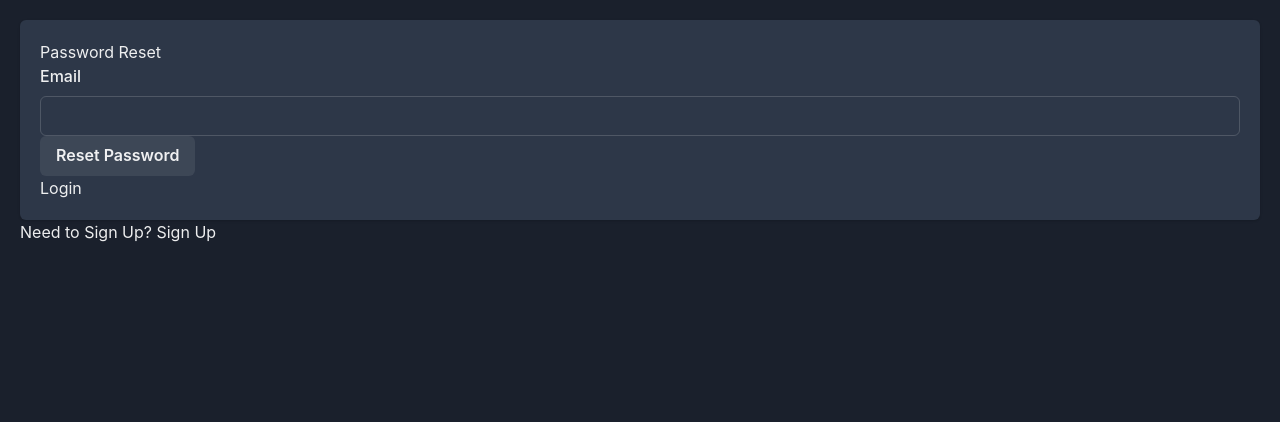
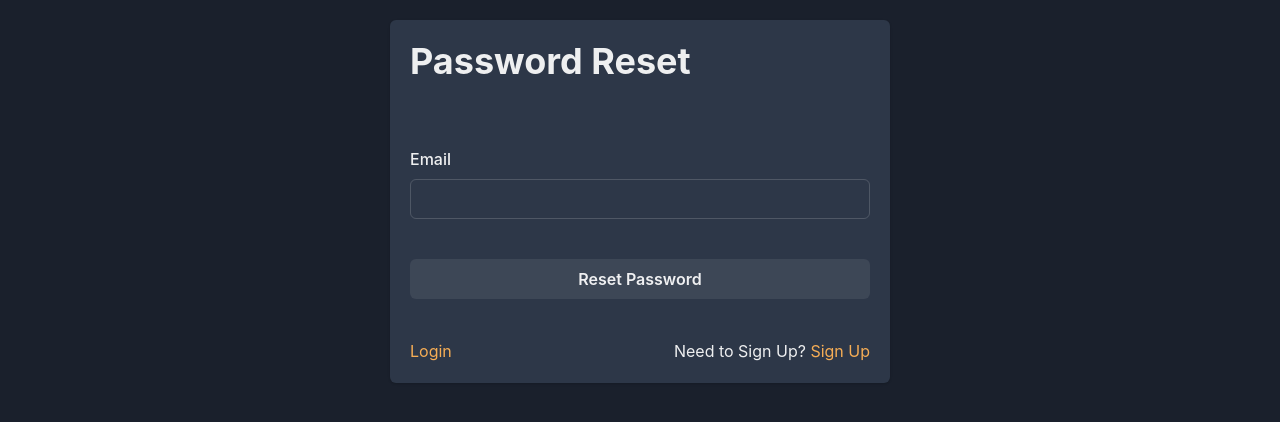
Before and after one commit to steveLeVesconte/auth-react, a React (Vite) app: page /auth/forgot-password in a window 1280 px wide. Shown: the top 422 px of the page. Built offline with nearby package versions, Linux system fonts and the light colour scheme; no server answers.

Commit message:
forgot pw - fix ui

```diff
--- a/src/components/GoArena/GoBoard.css
+++ b/src/components/GoArena/GoBoard.css
@@ -233,7 +233,7 @@ div.intersection-hover:hover {
 /* light dark mode */
 
 .chakra-ui-light .game-card:hover{
-  background-color:palegoldenrod;
+  background-color:#f8fa82;
 }
 
 .chakra-ui-dark .game-card:hover{
--- a/src/pages/ForgotPassword.tsx
+++ b/src/pages/ForgotPassword.tsx
@@ -1,7 +1,7 @@
-import { useRef, useState } from "react";
+import { useState } from "react";
 //import { Form, Button, Card, Alert} from 'react-bootstrap';
 import { useAuth } from "../contexts/AuthContext";
-import { Link } from "react-router-dom";
+import {  Link as ReactRouterLink} from "react-router-dom";
 import {
   Alert,
   Button,
@@ -10,56 +10,104 @@ import {
   FormControl,
   FormLabel,
   Input,
+  Link as ChakraLink,
+  FormErrorMessage,
+  SimpleGrid,
+  Box,
+  Heading,
+  CardHeader,
 } from "@chakra-ui/react";
+import { useForm } from "react-hook-form";
+
+interface FormData {
+  email: string;
+
+}
+
 
 const ForgotPassword = () => {
-  const emailRef = useRef<HTMLInputElement>(null);
+
   const { currentUser, resetPassword } = useAuth(); //from AuthContext
   const [error, setError] = useState("");
   const [message, setMessage] = useState("");
-  const [loading, setLoading] = useState(false);
+ /*  const [loading, setLoading] = useState(false) */
 
-  async function handleSubmit(e: { preventDefault: () => void }) {
-    e.preventDefault();
+  const {
+    handleSubmit,
+    register,
+
+    formState: { errors, isSubmitting, isValid },
+
+  } = useForm<FormData>();
+
+  async function handleFormSubmit(values: FormData) {
+    //e.preventDefault();
+    console.log('in handleFormSubmit values.email: ',values.email)
 
     try {
       setMessage("");
       setError("");
-      setLoading(true);
-      await resetPassword(emailRef.current?.value);
+/*       setLoading(true); */
+console.log('vvvvvvvvv values.email: ',values.email)
+      await resetPassword(values.email);
       setMessage("Check your inbox for further instructions.");
-    } catch {
+    } catch(e) {
+      console.log('eeeeeeeeeL=: ',(e as Error).message);
       setError("Failed to reset password");
     }
-    setLoading(false);
+/*     setLoading(false); */
   }
 
   return (
     <>
-      <Card>
+      <Card maxW="500px" marginLeft="auto" marginRight="auto">
+        <CardHeader>
+      <Heading marginBottom={6}>Password Reset</Heading>
+      </CardHeader>
         <CardBody>
-          <h2 className="text-center mb-4">Password Reset</h2>
           <div>{currentUser?.email}</div>
           {/*  currentUser starts as undefined and is then set. */}
           {error && <Alert status="error">{error}</Alert>}
           {message && <Alert variant="success">{message}</Alert>}
-          <form onSubmit={handleSubmit}>
+          <form onSubmit={handleSubmit((data) => handleFormSubmit(data))}
+            onChange={() => {
+              setError("");
+            }}>
+            <SimpleGrid columns={1} spacing={10}>
             <FormControl id="emial">
               <FormLabel>Email</FormLabel>
-              <Input type="email" ref={emailRef} required></Input>
+              <Input
+                   {...register("email", {
+                    required: "Email is required.",
+                  })}
+
+              type="email"  required></Input>
+                        <FormErrorMessage>
+                  {errors.email && errors.email.message}
+                </FormErrorMessage>
+
             </FormControl>
-            <Button disabled={loading} className="w-100 mt-4" type="submit">
+            <Button
+                            isLoading={isSubmitting}
+                            disabled={!isValid}
+         type="submit">
               Reset Password
             </Button>
+            <SimpleGrid templateColumns="50% 50%">
+            <div className="w-100 text-center mt-2">
+            <ChakraLink      color="orange.300" as={ReactRouterLink} to="/auth/login">Login</ChakraLink>
+          </div>
+          <Box textAlign="right">
+        Need to Sign Up? <ChakraLink      color="orange.300" as={ReactRouterLink} to="/auth/signup">Sign Up</ChakraLink>
+      </Box>
+
+            </SimpleGrid>
+            </SimpleGrid>
           </form>
-          <div className="w-100 text-center mt-2">
-            <Link to="/auth/login">Login</Link>
-          </div>
+
         </CardBody>
       </Card>
-      <div className="w-100 text-center mt-2">
-        Need to Sign Up? <Link to="/auth/signup">Sign Up</Link>
-      </div>
+
     </>
   );
 };
--- a/src/pages/LoginCard.tsx
+++ b/src/pages/LoginCard.tsx
@@ -14,6 +14,7 @@ import {
   SimpleGrid,
   Link as ChakraLink,
   Box,
+  CardHeader,
 } from "@chakra-ui/react";
 import { FieldValues, useForm } from "react-hook-form";
 
@@ -52,9 +53,13 @@ const LoginCard = () => {
   return (
     <>
       <Card marginLeft="auto" marginRight="auto">
+      <CardHeader>
+      <Heading marginBottom={6}>Login</Heading>
+
+      </CardHeader>
+
         <CardBody>
-          <Heading marginBottom={6}>Login</Heading>
-          {/* <div>{currentUser?.email}</div> */}
+           {/* <div>{currentUser?.email}</div> */}
           {/*  currentUser starts as undefined and is then set. */}
           {error && <Alert status="error">{error}</Alert>}
           <form onSubmit={handleSubmit((data) => handleFormSubmit(data))}>
--- a/src/pages/pages.css
+++ b/src/pages/pages.css
@@ -7,7 +7,7 @@
 
 
 
-
+/* #fef7e6 */
 /* end of light dark mode */
 
 
```
